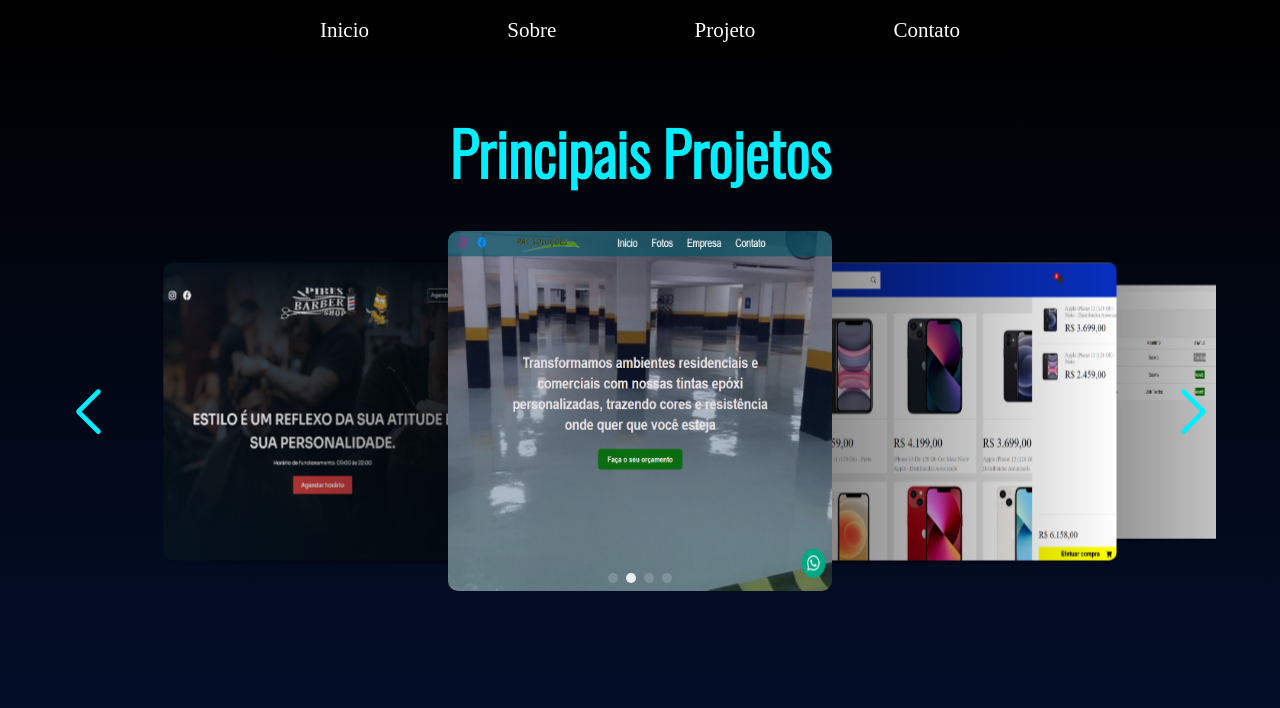
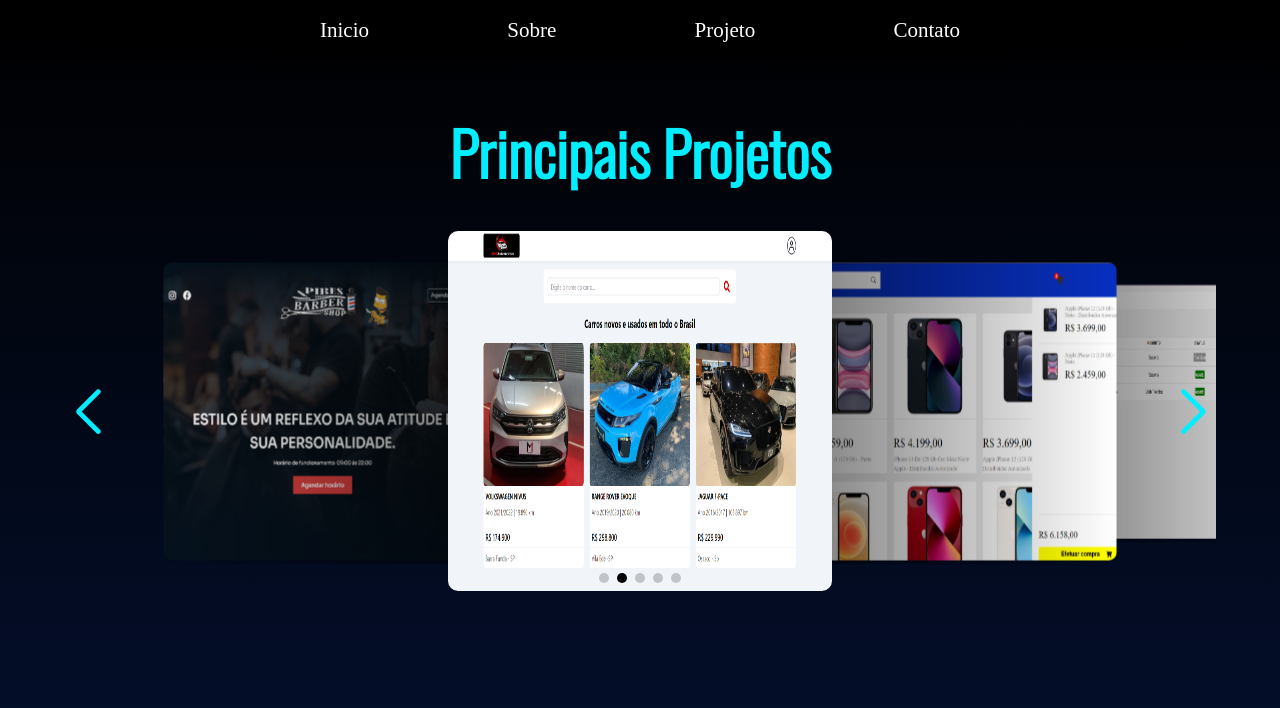
Before and after one commit to cauaclemente/portfolio, a React (Vite) app in the folder portfolio-react/: page /projeto in a window 1280 px wide. Shown: the top 708 px of the page. Built offline with nearby package versions, Linux system fonts and the light colour scheme.

Commit message:
slide novo

```diff
--- a/portfolio-react/src/components/Projeto/Slide.css
+++ b/portfolio-react/src/components/Projeto/Slide.css
@@ -33,7 +33,7 @@
   }
 
 .swiper-pagination .swiper-pagination-bullet {
-    background-color: rgb(237, 237, 237);
+    background-color: #000;
     height: 10px;
     width: 10px;
 }
@@ -105,6 +105,10 @@
     visibility: visible;
 }
 
+.tec-title {
+    color: #000;
+}
+
 .image-1 .portfolio-content {
     color: #d3d3d3;
 }
@@ -113,12 +117,13 @@
     color: #fff;
 }
 
-.image-4 .tec-title {
+.image-2 .slide-tec {
     color: #000;
 }
 
-.image-4 .title-slide {
+.image-2 .tec-title {
     color: #000;
+    font-weight: bold;
 }
 
 .image-3 .portfolio-content {
@@ -143,13 +148,21 @@
     color: #000;
 }
 
+.image-4 .tec-title {
+    color: #000;
+}
+
+.image-4 .title-slide {
+    color: #000;
+}
+
 .image-4 .slide-btn {
     border: 2px solid #000;
     color: #000;
 }
 
 .image-4 .slide-btn:hover {
-    color: #fff;
+    color: #fff;;
 }
 
 .image-4 .slide-tec {
@@ -194,6 +207,7 @@
 .slide-btn:hover{
     background-color: #000;
     transition: 1s ease-in-out;
+    border: none;
 }
 
 .tec-title {
--- a/portfolio-react/src/components/Projeto/Slides.jsx
+++ b/portfolio-react/src/components/Projeto/Slides.jsx
@@ -5,8 +5,8 @@ import { NavLink } from "react-router-dom";
 import PiresBarbShop from "../assets/barbearia.png";
 import Shoppingcart from "../assets/shopping-cart.png";
 import Epoxi from "../assets/site-epoxi.png";
-import ListaDeTarefas from "../assets/lista-de-tarefas.png";
 import Sistema from "../assets/sistemadechamados.png";
+import WebAutomotivos from "../assets/webautomotivos.png"
 
 import { Navigation, Pagination, Scrollbar, EffectCoverflow } from 'swiper/modules';
 import { Swiper, SwiperSlide } from 'swiper/react';
@@ -40,19 +40,19 @@ const Projetos = () => {
     },
     {
       id: 2,
-      image: Epoxi,
-      name: "Site Epoxi",
-      description: "Desenvolvi um site para uma empresa de serviços de epóxi, com o intuito de destacar os serviços oferecidos, proporcionando uma experiência envolvente e intuitiva aos visitantes.",
+      image: WebAutomotivos,
+      name: "WebAutomotivos",
+      description: "Desenvolvi uma plataforma de vendas de carros, proporcionando aos usuários a facilidade de visualizar anúncios e simultaneamente anunciar seus próprios veículos. Com interface intuitiva, você pode visualizar as opções disponíveis e entrar em contato diretamente com os vendedores,",
       technologies: [
         "React",
-        "React Router Dom",
+        "Firebase",
+        "TypeScript",
+        "Context Api",
+        "tailwind",
         "React-icons",
-        "Javascript",
-        "CSS",
-        "Canvas"
       ],
-      linkSite: "https://pac-solucoes.vercel.app",
-      linkRepository: "https://github.com/cauaclemente/pac_solucoes",
+      linkSite: "https://webautomotivos.netlify.app/",
+      linkRepository: "https://github.com/cauaclemente/PlataformaDeCarros",
     },
     {
       id: 3,
@@ -85,6 +85,23 @@ const Projetos = () => {
       linkSite: "https://sistemasdechamados2024.netlify.app/",
       linkRepository: "https://github.com/cauaclemente/SIstemas-de-chamados",
     },
+    {
+      id: 5,
+      image: Epoxi,
+      name: "Site Epoxi",
+      description: "Desenvolvi um site para uma empresa de serviços de epóxi, com o intuito de destacar os serviços oferecidos, proporcionando uma experiência envolvente e intuitiva aos visitantes.",
+      technologies: [
+        "React",
+        "React Router Dom",
+        "React-icons",
+        "Javascript",
+        "CSS",
+        "Canvas"
+      ],
+      linkSite: "https://pac-solucoes.vercel.app",
+      linkRepository: "https://github.com/cauaclemente/pac_solucoes",
+    },
+
 
   ]
 
@@ -131,7 +148,7 @@ const Projetos = () => {
           >
        {data.map((item) => (
           <SwiperSlide
-            key={item.id} className={`imagens-cor ${isHovered === item.id ? 'hovered' : ''} ${item.id === 1 ? 'image-1' : item.id === 2 ? 'image-2' : item.id === 4 ? "image-4" : 'image-3'}`}
+            key={item.id} className={`imagens-cor ${isHovered === item.id ? 'hovered' : ''} ${item.id === 1 ? 'image-1' : item.id === 2 ? 'image-2' : item.id === 4 ? "image-3" :  item.id === 5 ? "image-2" : "image-3" }`}
             onClick={() => setIsHovered(item.id)}
             onMouseEnter={() => setIsHovered(item.id)}
             onMouseLeave={() => setIsHovered(null)}>
```
Also changed, not shown: portfolio-react/src/components/assets/webautomotivos.png (added).
